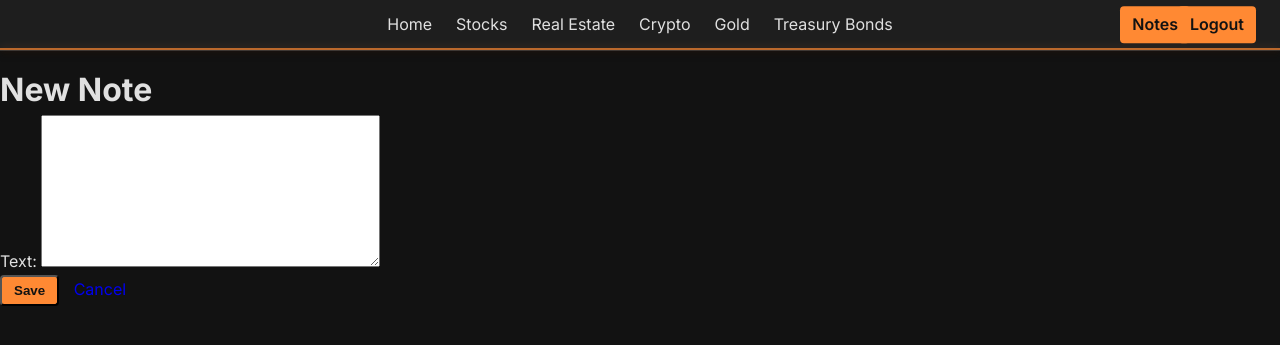
After one commit to calebkoresh/AssetsUSA, a Django app: page /notes/new/ in a window 1280 px wide. The commit adds this page. Shown: the top 345 px of the page. Run offline with Django 5.2, Linux system fonts and the light colour scheme; the visitor is signed in with stand-in values (Sample User, id 1).

Commit message:
Testing notes page

```diff
--- /dev/null
+++ b/AssetsUSA/accounts/templates/accounts/note_form.html
@@ -0,0 +1,15 @@
+{% extends 'home/base.html' %}
+
+{% block title %}New Note{% endblock %}
+
+{% block content %}
+<div class="notes-page">
+    <h1>New Note</h1>
+    <form method="post">
+        {% csrf_token %}
+        {{ form.as_p }}
+        <button type="submit" style="background-color: var(--accent-color); color: var(--bg-primary); padding: 6px 12px; border-radius: var(--border-radius); font-weight: 600;">Save</button>
+        <a href="{% url 'accounts:note_list' %}" style="margin-left: 10px; text-decoration: none;">Cancel</a>
+    </form>
+</div>
+{% endblock %}
--- a/AssetsUSA/accounts/templates/accounts/note_list.html
+++ b/AssetsUSA/accounts/templates/accounts/note_list.html
@@ -8,9 +8,13 @@
     <a href="{% url 'accounts:note_create' %}" style="background-color: var(--accent-color); color: var(--bg-primary); padding: 6px 12px; border-radius: var(--border-radius); text-decoration: none; font-weight: 600;">New Note</a>
     <ul style="list-style: none; padding: 0; margin-top: 1em;">
         {% for note in notes %}
-            <li style="margin-bottom: 1em; padding: 0.5em; background: var(--bg-secondary); border-radius: var(--border-radius);">
+            <li style="margin-bottom: 1em; padding: 0.5em; background: var(--bg-secondary); border-radius: var(--border-radius); position: relative;">
                 <div>{{ note.text|linebreaks }}</div>
                 <small style="color: #666;">{{ note.created_at|date:"Y-m-d H:i" }}</small>
+                <div style="position: absolute; top: 8px; right: 8px;">
+                    <a href="{% url 'accounts:note_edit' note.pk %}" style="margin-right: 8px; color: var(--accent-color);">Edit</a>
+                    <a href="{% url 'accounts:note_delete' note.pk %}" style="color: var(--error-color);">Delete</a>
+                </div>
             </li>
         {% empty %}
             <li>No notes yet.</li>
--- a/AssetsUSA/accounts/urls.py
+++ b/AssetsUSA/accounts/urls.py
@@ -1,5 +1,5 @@
 from django.urls import path
-from .views import note_list, note_create, signup
+from .views import note_list, note_create, signup, note_edit, note_delete
 
 app_name = 'accounts'
 
@@ -7,4 +7,6 @@ urlpatterns = [
     path('signup/', signup, name='signup'),
     path('',    note_list,   name='note_list'),
     path('new/', note_create, name='note_create'),
+    path('edit/<int:pk>/', note_edit, name='note_edit'),
+    path('delete/<int:pk>/', note_delete, name='note_delete'),
 ]
--- a/AssetsUSA/accounts/views.py
+++ b/AssetsUSA/accounts/views.py
@@ -1,4 +1,4 @@
-from django.shortcuts import render, redirect
+from django.shortcuts import render, redirect, get_object_or_404
 from django.contrib.auth.decorators import login_required
 from .models import Note
 from .forms import NoteForm
@@ -25,6 +25,26 @@ def note_create(request):
         form = NoteForm()
     return render(request, 'accounts/note_form.html', {'form': form})
 
+@login_required
+def note_edit(request, pk):
+    note = get_object_or_404(Note, pk=pk, user=request.user)
+    if request.method == 'POST':
+        form = NoteForm(request.POST, instance=note)
+        if form.is_valid():
+            form.save()
+            return redirect('accounts:note_list')
+    else:
+        form = NoteForm(instance=note)
+    return render(request, 'accounts/note_form.html', {'form': form})
+
+@login_required
+def note_delete(request, pk):
+    note = get_object_or_404(Note, pk=pk, user=request.user)
+    if request.method == 'POST':
+        note.delete()
+        return redirect('accounts:note_list')
+    return render(request, 'accounts/note_confirm_delete.html', {'note': note})
+
 def signup(request):
     if request.method == 'POST':
         form = UserCreationForm(request.POST)
```
Also changed, not shown: AssetsUSA/accounts/templates/accounts/note_confirm_delete.html (added, +19 -0 lines).
